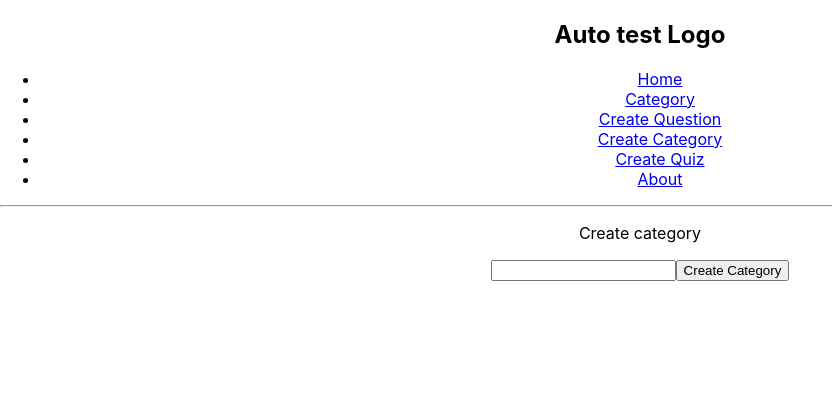
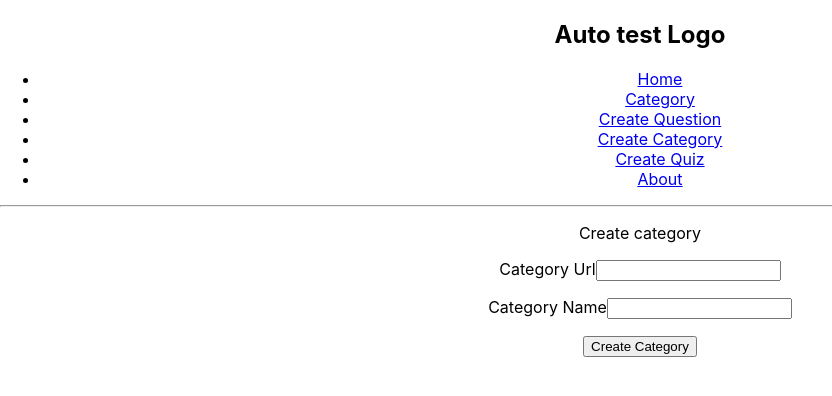
Before and after one commit to HunterJS-bit/react-quiz-app, a React (Create React App) app in the folder client/: page /category/create in a window 1280 px wide. Shown: the top 396 px of the page, without its empty margins (0-832 px from the left). Built offline with nearby package versions, Linux system fonts and the light colour scheme.

Commit message:
added when saving category

```diff
--- a/client/src/components/Category/CreateCategory.js
+++ b/client/src/components/Category/CreateCategory.js
@@ -6,12 +6,14 @@ import { axiosInstance } from "../../util/axios";
 const CreateCategory = () => {
 
   const [name, setName] = useState('');
+  const [slug, setSlug] = useState('');
 
 
   const submitForm = async (e) => {
       e.preventDefault();
       const category = {
         name,
+        slug
       };
       await axiosInstance.post('/category', category);
   };
@@ -19,9 +21,18 @@ const CreateCategory = () => {
   return (<div className="category-create">
     <form onSubmit={submitForm}>
       <p>Create category</p>
+      <p>
+        <label>
+          Category Url
+          <input type='text' value={slug} onChange={(e) => { setSlug(e.target.value)}} />
+        </label>
+      </p>
+      <p>
       <label>
+        Category Name
         <input type='text' value={name} onChange={(e) => { setName(e.target.value)}} />
       </label>
+      </p>
       <button type="submit">Create Category</button>
     </form>
   </div>);
```
Also changed, not shown: 1 other file (tests, documents, lock files or other folders).
